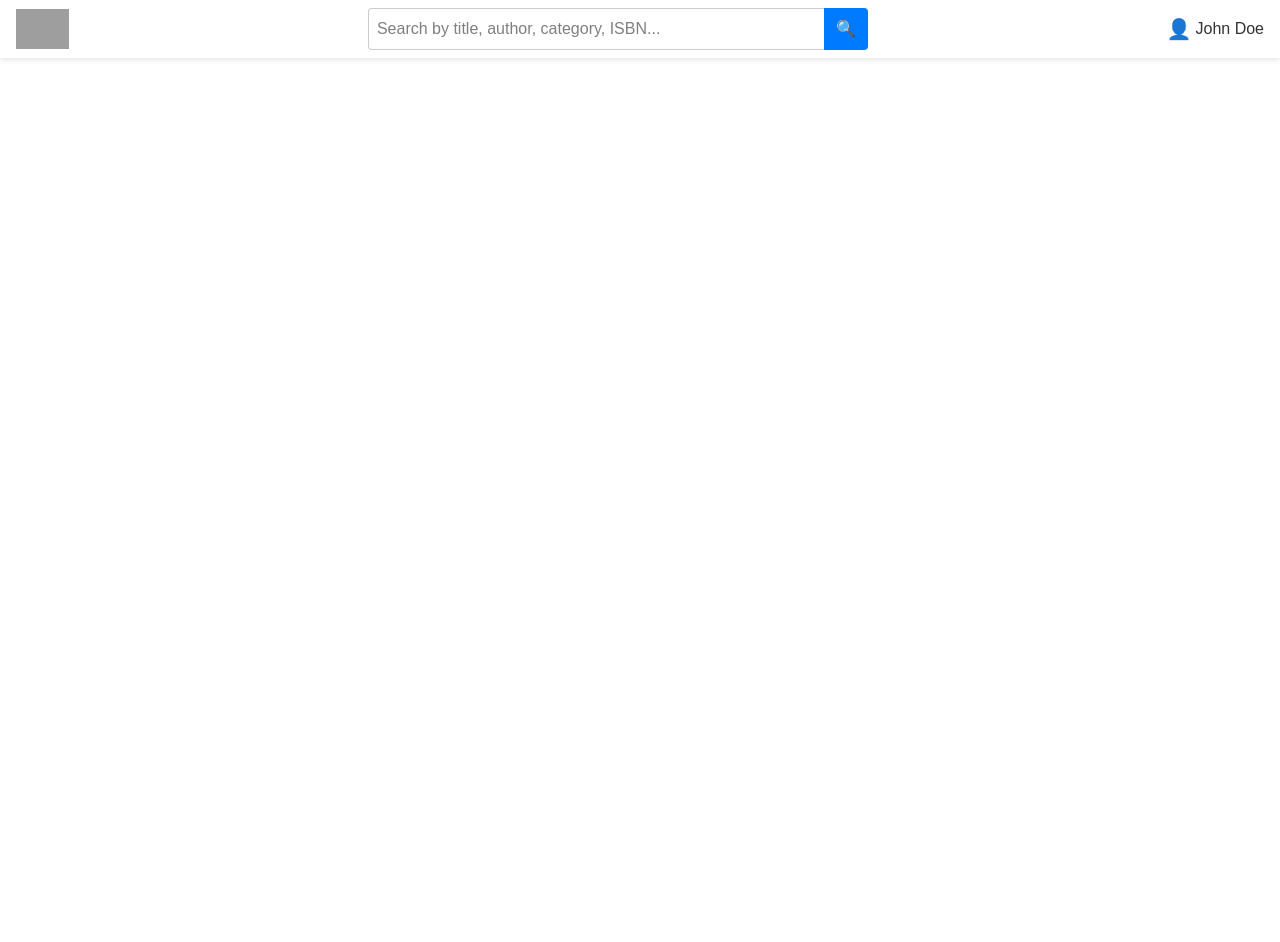
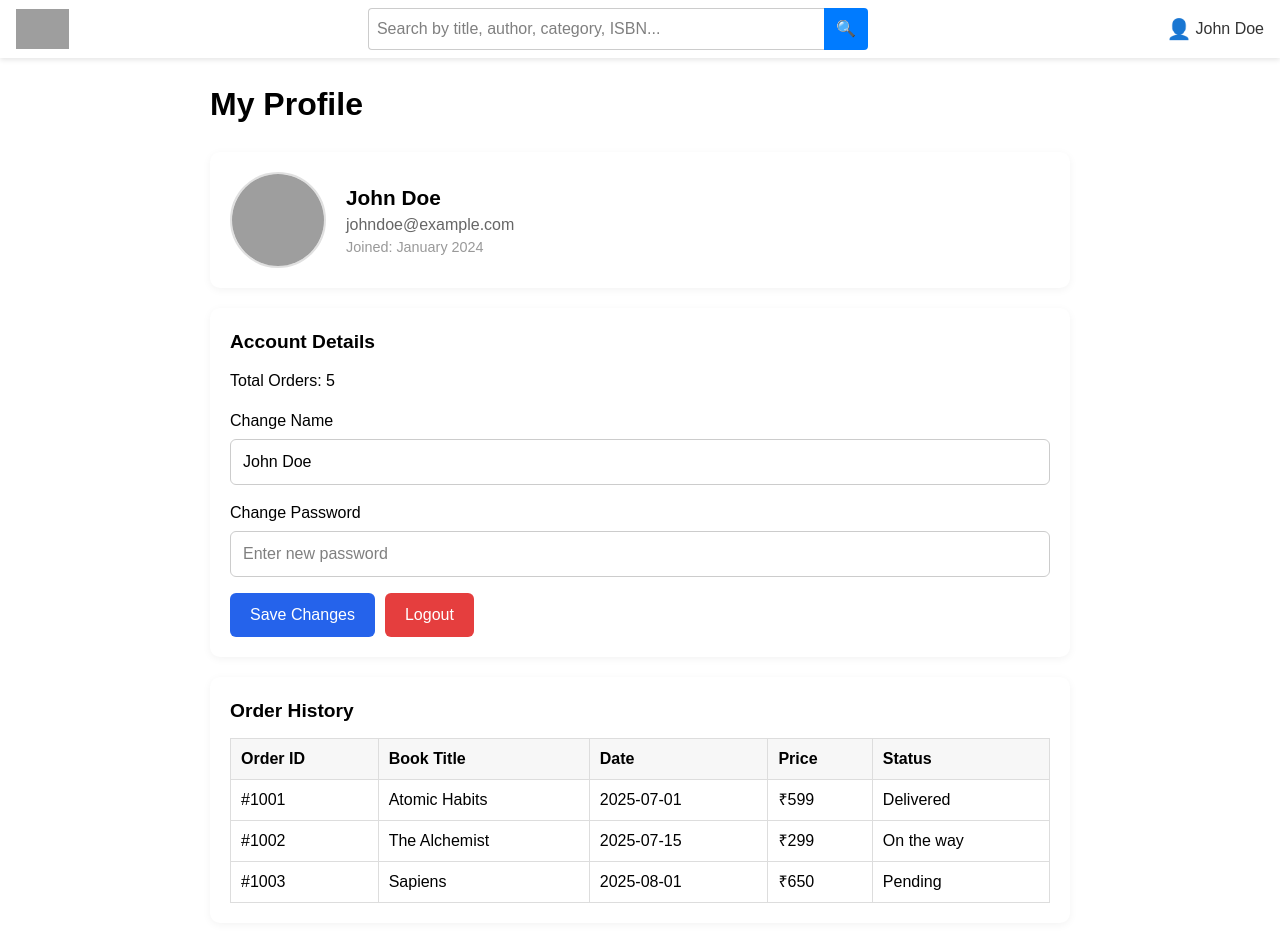
Before and after one commit to SovanRoy10/BookStoreProject_Angular_SpringBoot, an Angular app: page /profile in a window 1280 px wide. Shown: the top 942 px of the page. Before the commit the page ends 800 px from the top, so only its background shows below. Built offline with nearby package versions, Linux system fonts and the light colour scheme; grey boxes are pictures that could not be loaded.

Commit message:
added profile section

```diff
--- a/src/app/pages/profile/profile/profile.css
+++ b/src/app/pages/profile/profile/profile.css
@@ -0,0 +1,147 @@
+/* Container */
+.profile-container {
+  max-width: 900px;
+  margin: 60px auto;
+  padding: 20px;
+}
+
+/* Title */
+.profile-title {
+  font-size: 2rem;
+  font-weight: bold;
+  margin-bottom: 24px;
+}
+
+/* Profile Header */
+.profile-header {
+  background: #fff;
+  padding: 20px;
+  border-radius: 10px;
+  box-shadow: 0 2px 8px rgba(0,0,0,0.05);
+  display: flex;
+  align-items: center;
+  gap: 20px;
+}
+
+.profile-avatar {
+  width: 96px;
+  height: 96px;
+  border-radius: 50%;
+  object-fit: cover;
+  border: 2px solid #e0e0e0;
+}
+
+.profile-name {
+  font-size: 1.3rem;
+  font-weight: 600;
+}
+
+.profile-email {
+  color: #666;
+}
+
+.profile-joined {
+  font-size: 0.9rem;
+  color: #999;
+}
+
+/* Account Section */
+.account-section {
+  background: #fff;
+  padding: 20px;
+  margin-top: 20px;
+  border-radius: 10px;
+  box-shadow: 0 2px 8px rgba(0,0,0,0.05);
+}
+
+.section-title {
+  font-size: 1.2rem;
+  font-weight: 600;
+  margin-bottom: 12px;
+}
+
+.total-orders {
+  margin-bottom: 16px;
+}
+
+.form-group {
+  margin-bottom: 16px;
+}
+
+.form-group label {
+  display: block;
+  font-weight: 500;
+  margin-bottom: 6px;
+}
+
+.form-input {
+  width: 100%;
+  padding: 10px 12px;
+  border: 1px solid #ccc;
+  border-radius: 6px;
+  font-size: 1rem;
+  outline: none;
+}
+
+.form-input:focus {
+  border-color: #2563eb;
+  box-shadow: 0 0 0 2px rgba(37,99,235,0.2);
+}
+
+/* Buttons */
+.button-group {
+  display: flex;
+  gap: 10px;
+  margin-top: 16px;
+}
+
+.btn {
+  padding: 10px 20px;
+  border-radius: 6px;
+  font-size: 1rem;
+  cursor: pointer;
+  border: none;
+  transition: background 0.3s ease;
+}
+
+.btn-save {
+  background: #2563eb;
+  color: white;
+}
+
+.btn-save:hover {
+  background: #1e4fc2;
+}
+
+.btn-logout {
+  background: #e53e3e;
+  color: white;
+}
+
+.btn-logout:hover {
+  background: #c53030;
+}
+
+/* Order History */
+.order-history {
+  background: #fff;
+  padding: 20px;
+  margin-top: 20px;
+  border-radius: 10px;
+  box-shadow: 0 2px 8px rgba(0,0,0,0.05);
+}
+
+table {
+  width: 100%;
+  border-collapse: collapse;
+}
+
+th, td {
+  padding: 8px 10px;
+  border: 1px solid #ddd;
+  text-align: left;
+}
+
+th {
+  background: #f7f7f7;
+}
--- a/src/app/pages/profile/profile/profile.html
+++ b/src/app/pages/profile/profile/profile.html
@@ -1 +1,78 @@
-<p>profile works!</p>
+<div class="profile-container">
+  <h1 class="profile-title">My Profile</h1>
+
+  <!-- Profile Header -->
+  <div class="profile-header">
+    <img
+      [src]="user.avatar"
+      [alt]="user.name"
+      class="profile-avatar"
+    />
+    <div>
+      <h2 class="profile-name">{{ user.name }}</h2>
+      <p class="profile-email">{{ user.email }}</p>
+      <p class="profile-joined">Joined: {{ user.joined }}</p>
+    </div>
+  </div>
+
+  <!-- Account Details -->
+  <div class="account-section">
+    <h3 class="section-title">Account Details</h3>
+    <p class="total-orders">Total Orders: {{ user.orders }}</p>
+
+    <!-- Editable Fields -->
+    <div class="form-group">
+      <label>Change Name</label>
+      <input
+        type="text"
+        [(ngModel)]="name"
+        class="form-input"
+      />
+    </div>
+
+    <div class="form-group">
+      <label>Change Password</label>
+      <input
+        type="password"
+        [(ngModel)]="password"
+        placeholder="Enter new password"
+        class="form-input"
+      />
+    </div>
+
+    <!-- Buttons -->
+    <div class="button-group">
+      <button (click)="handleSave()" class="btn btn-save">
+        Save Changes
+      </button>
+      <button class="btn btn-logout">
+        Logout
+      </button>
+    </div>
+  </div>
+
+  <!-- Order History -->
+  <div *ngIf="!isAdmin" class="order-history">
+    <h3 class="section-title">Order History</h3>
+    <table>
+      <thead>
+        <tr>
+          <th>Order ID</th>
+          <th>Book Title</th>
+          <th>Date</th>
+          <th>Price</th>
+          <th>Status</th>
+        </tr>
+      </thead>
+      <tbody>
+        <tr *ngFor="let order of orderHistory">
+          <td>{{ order.id }}</td>
+          <td>{{ order.bookTitle }}</td>
+          <td>{{ order.date }}</td>
+          <td>₹{{ order.price }}</td>
+          <td>{{ order.status }}</td>
+        </tr>
+      </tbody>
+    </table>
+  </div>
+</div>
--- a/src/app/pages/profile/profile/profile.ts
+++ b/src/app/pages/profile/profile/profile.ts
@@ -1,11 +1,40 @@
 import { Component } from '@angular/core';
+import { CommonModule } from '@angular/common';
+import { FormsModule } from '@angular/forms';
 
 @Component({
   selector: 'app-profile',
-  imports: [],
+  standalone: true,
   templateUrl: './profile.html',
-  styleUrl: './profile.css'
+  styleUrls: ['./profile.css'],
+  imports: [CommonModule, FormsModule]
 })
 export class Profile {
+  user = {
+    name: 'John Doe',
+    email: 'johndoe@example.com',
+    joined: 'January 2024',
+    orders: 5,
+    avatar: 'https://ui-avatars.com/api/?name=John+Doe&background=random'
+  };
 
+  isAdmin = false;
+
+  name: string = this.user.name;
+  password: string = '';
+
+  orderHistory = [
+    { id: '#1001', bookTitle: 'Atomic Habits', date: '2025-07-01', price: 599, status: 'Delivered' },
+    { id: '#1002', bookTitle: 'The Alchemist', date: '2025-07-15', price: 299, status: 'On the way' },
+    { id: '#1003', bookTitle: 'Sapiens', date: '2025-08-01', price: 650, status: 'Pending' }
+  ];
+
+  ngOnInit() {
+    window.scrollTo(0, 0);
+  }
+
+  handleSave() {
+    alert(`Name changed to: ${this.name}\nPassword changed to: ${this.password}`);
+    // Later: API call to update
+  }
 }
```
